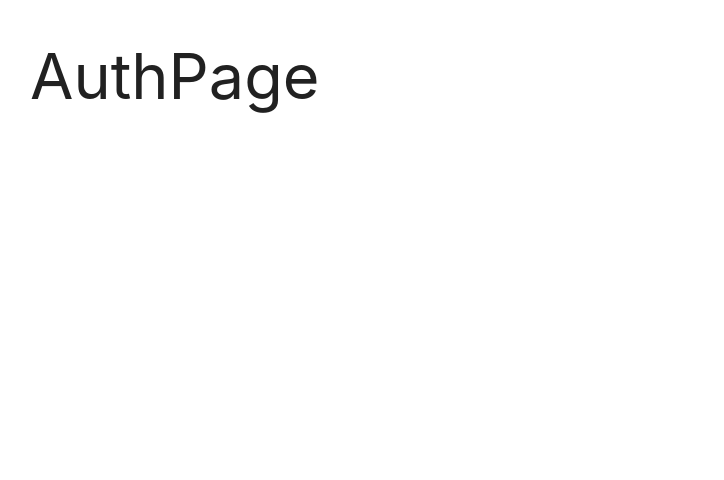
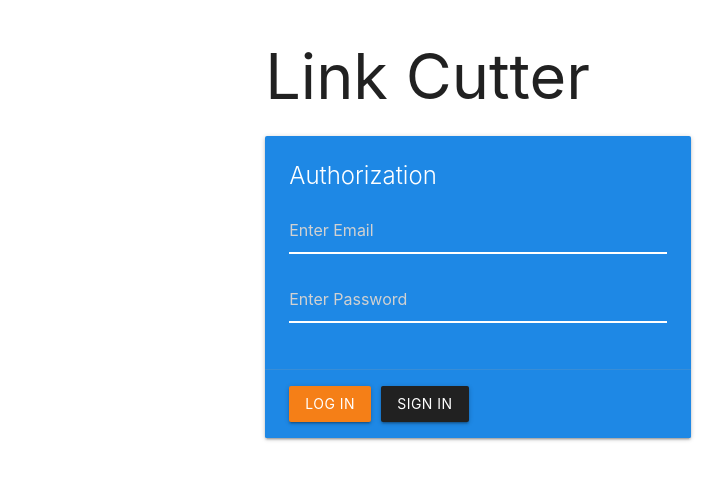
Before and after one commit to tanchyk/link-cutter, a React (Create React App) app in the folder client/: page / in a window 1280 px wide. Shown: the top 480 px of the page, without its empty margins (162-886 px from the left). Built offline with nearby package versions, Linux system fonts and the light colour scheme.

Commit message:
Creating an authorization page

```diff
--- a/client/src/index.css
+++ b/client/src/index.css
@@ -1 +1,23 @@
 @import "~materialize-css/dist/css/materialize.min.css";
+
+input.yellow-input {
+    border-bottom: 1px solid #fff !important;
+    box-shadow: 0 1px 0 0 #fff !important;
+}
+
+input.yellow-input + label {
+    color: #ffffff !important;
+}
+
+input.yellow-input + label {
+    color: #ffffff !important;
+}
+
+input.yellow-input:focus + label {
+    color: #ffffff!important;
+}
+
+input.yellow-input:focus {
+    border-bottom: 1px solid #ffffff !important;
+    box-shadow: 0 1px 0 0 #ffffff !important;
+}
--- a/client/src/pages/AuthPage.js
+++ b/client/src/pages/AuthPage.js
@@ -1,9 +1,47 @@
-import React from "react";
+import React, {useState} from "react";
 
 export const AuthPage = () => {
-    return(
-      <div>
-          <h1>AuthPage</h1>
-      </div>
+    const [form, setForm] = useState({
+        email: '',
+        password: ''
+    });
+
+    const  changeHandler = event => {
+        setForm({...form, [event.target.name]: event.target.value})
+    }
+
+    return (
+        <div className="row">
+            <div className="col s6 offset-s3">
+                <h1>Link Cutter</h1>
+                <div className="card blue darken-1">
+                    <div className="card-content white-text">
+                        <span className="card-title">Authorization</span>
+                        <div className="input-field">
+                            <input
+                                placeholder="Enter Email"
+                                id="email"
+                                type="text"
+                                className="yellow-input"
+                                onChange={changeHandler}
+                            />
+                        </div>
+                        <div className="input-field">
+                            <input
+                                placeholder="Enter Password"
+                                id="password"
+                                type="text"
+                                className="yellow-input"
+                                onChange={changeHandler}
+                            />
+                        </div>
+                    </div>
+                    <div className="card-action">
+                        <button className="btn yellow darken-4" style={{marginRight: 10}}>Log In</button>
+                        <button className="btn grey darken-4">Sign In</button>
+                    </div>
+                </div>
+            </div>
+        </div>
     );
 }
```
